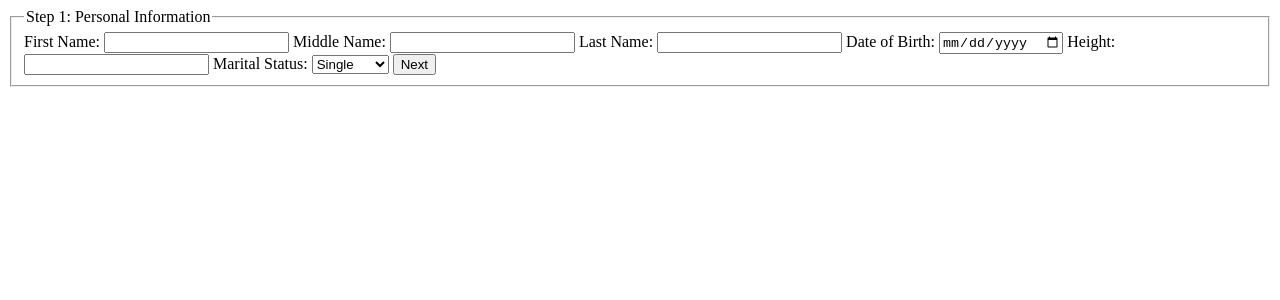
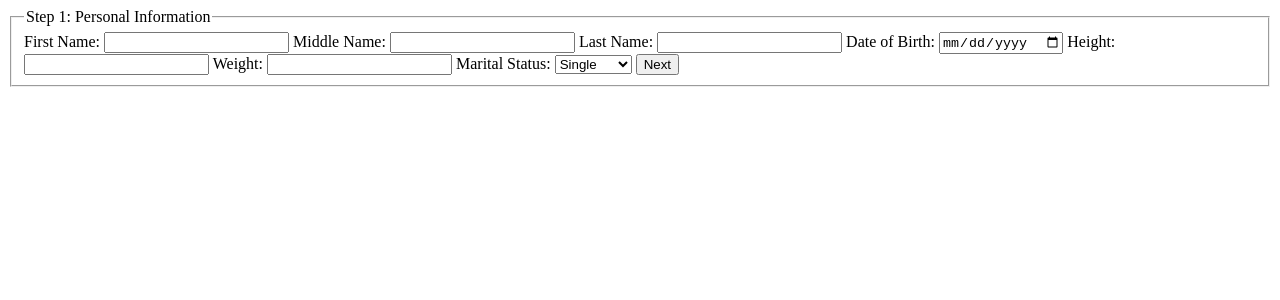
Before and after one commit to JayantChandwani/GSNPplus-Website, a PHP site: page /register_new.php in a window 1280 px wide. Shown: the top 300 px of the page. Run offline with PHP 8.4, Linux system fonts and the light colour scheme.

Commit message:
Updated register_new.php

```diff
--- a/register_new.php
+++ b/register_new.php
@@ -208,6 +208,8 @@ if ($_SERVER['REQUEST_METHOD'] == 'POST' && isset($_POST['submit'])) {
 
             <label for="height">Height:</label>
             <input type="number" id="height" name="height" required>
+            <label for="weight">Weight:</label>
+            <input type="number" id="weight" name="weight" required>
 
             <label for="marital_status">Marital Status:</label>
             <select id="marital_status" name="marital_status">
```
